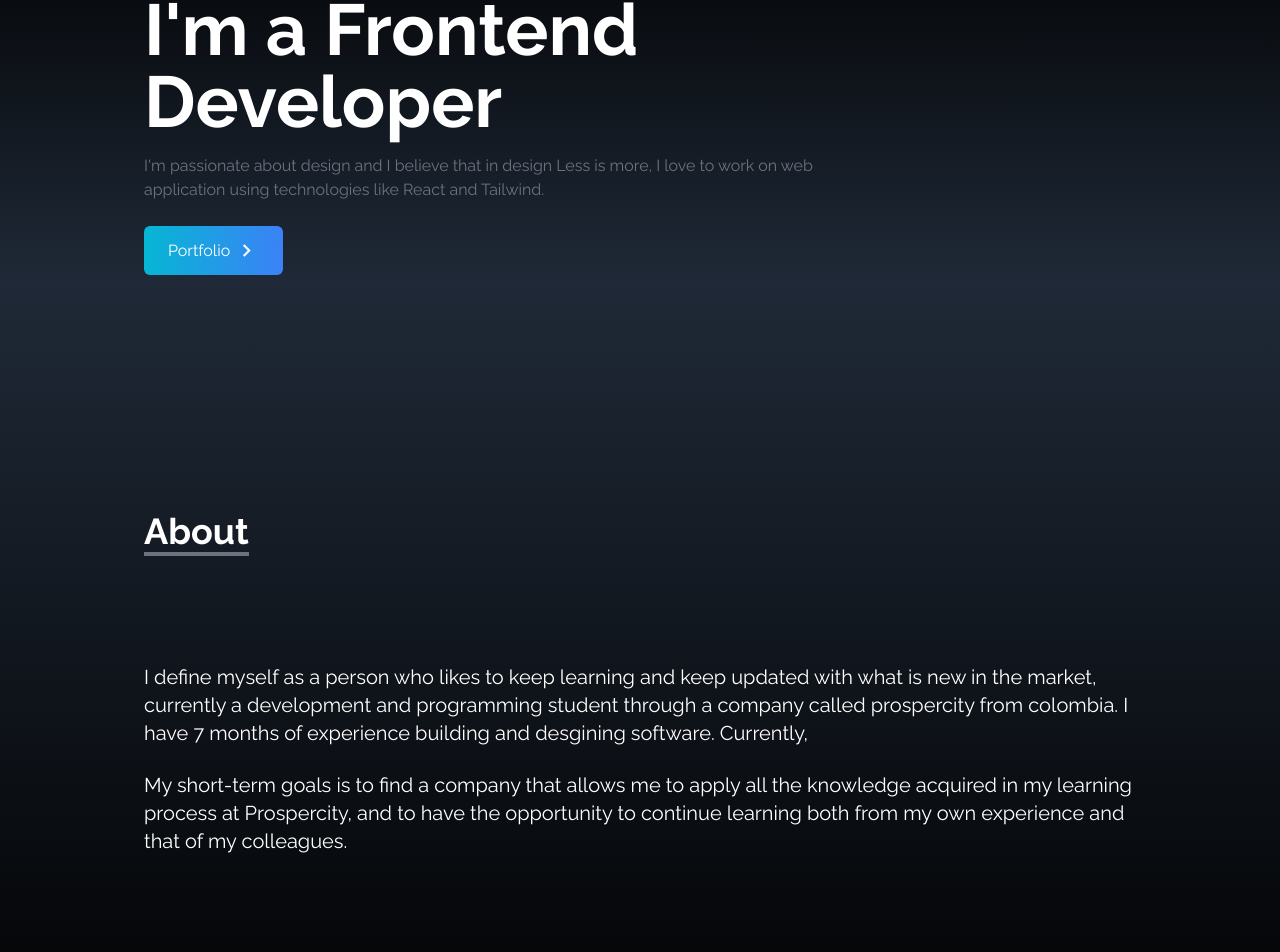
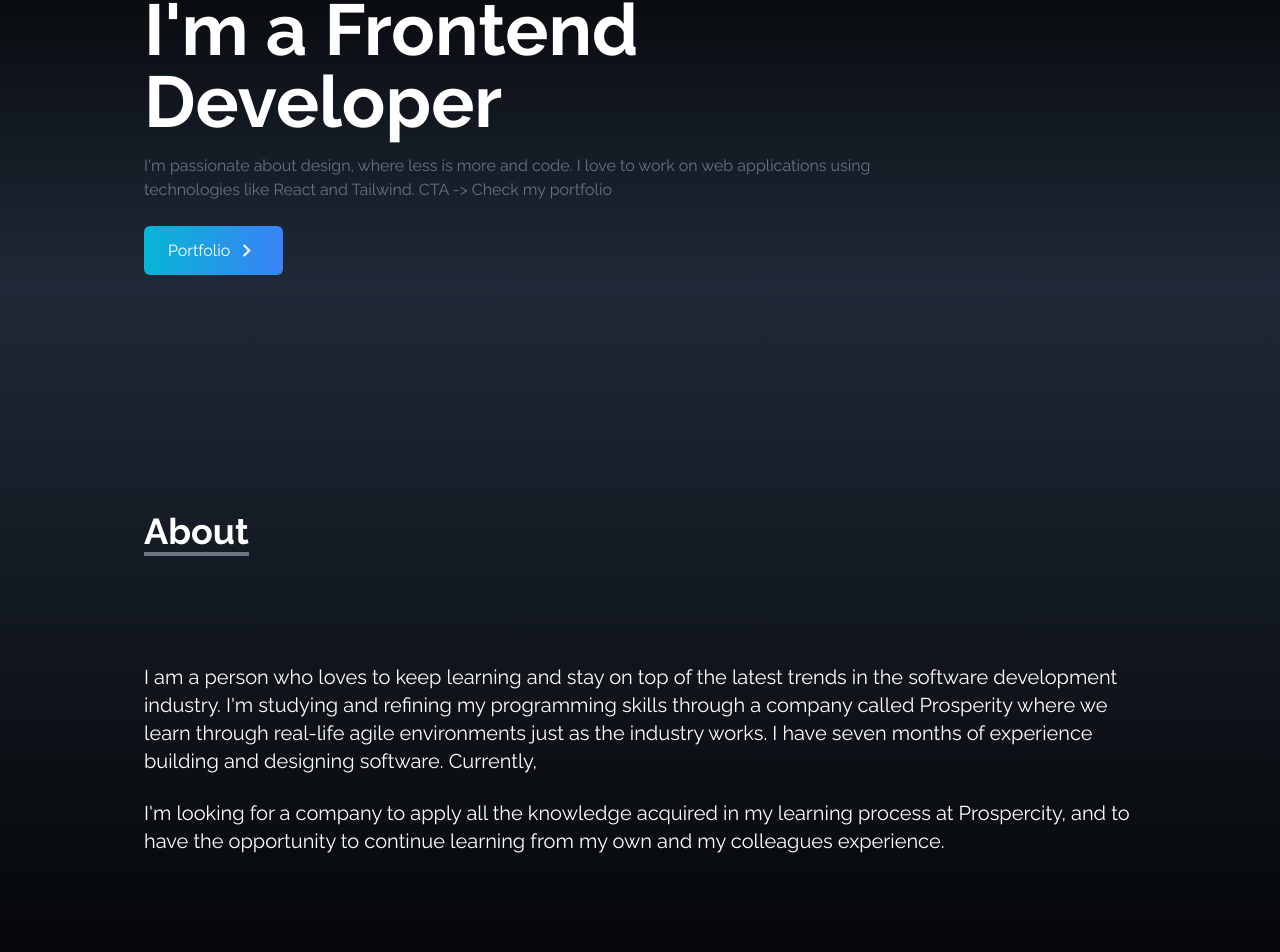
Before and after one commit to haroldjvilla/portfolio, a React (Create React App) app: page / in a window 1280 px wide. Shown: the part 517-1469 px from the top of the page. Built offline with nearby package versions, Linux system fonts and the light colour scheme; the HTML template or start-up script is replaced by a standard one.

Commit message:
Adicione cambios de detalles, hubicación del titulo portfolio, modificacion del text header y about me y validacion del form

```diff
--- a/src/components/About.jsx
+++ b/src/components/About.jsx
@@ -14,20 +14,20 @@ function About() {
         </div>
 
         <p className="text-xl mt-20">
-          I define myself as a person who likes to keep learning and keep
-          updated with what is new in the market, currently a development and
-          programming student through a company called prospercity from
-          colombia. I have 7 months of experience building and desgining
-          software. Currently,
+          I am a person who loves to keep learning and stay on top of the latest
+          trends in the software development industry. I'm studying and refining
+          my programming skills through a company called Prosperity where we
+          learn through real-life agile environments just as the industry works.
+          I have seven months of experience building and designing software.
+          Currently,
         </p>
 
         <br />
 
         <p className="text-xl ">
-          My short-term goals is to find a company that allows me to apply all
-          the knowledge acquired in my learning process at Prospercity, and to
-          have the opportunity to continue learning both from my own experience
-          and that of my colleagues.
+          I'm looking for a company to apply all the knowledge acquired in my
+          learning process at Prospercity, and to have the opportunity to
+          continue learning from my own and my colleagues experience.
         </p>
       </div>
     </div>
--- a/src/components/Contact.jsx
+++ b/src/components/Contact.jsx
@@ -1,6 +1,20 @@
-import React from "react";
+import React, { useState } from "react";
 
 function Contact() {
+  const [name, setName] = useState("");
+  const [email, setEmail] = useState("");
+  const [message, setMessage] = useState("");
+
+  const [error, setError] = useState(false);
+
+  const handleSubmit = (e) => {
+    e.preventDefault();
+    if (name.length == 0 || email.length == 0 || message.length == 0) {
+      setError(true);
+    }
+    console.log(name, email, message);
+  };
+
   return (
     <div
       name="contact"
@@ -8,33 +22,56 @@ function Contact() {
     >
       <div className="flex flex-col p-4 justify-center max-w-screen-lg mx-auto h-full">
         <div className="pb-8">
-          <p className="text-4xl font-bold inline border-b-4 border-gray-500">Contact</p>
+          <p className="text-4xl font-bold inline border-b-4 border-gray-500">
+            Contact
+          </p>
           <p className="py-6">Submit the form below to get in touch with me</p>
         </div>
 
         <div className="flex justify-center items-center">
-          <form action=" https://getform.io/f/f0556a4d-3f94-4b8b-bf01-d791774c4235 "
-          method="POST"
-          className="flex flex-col w-full md:w-1/2">
+          <form
+            onSubmit={handleSubmit}
+            action=" https://getform.io/f/f0556a4d-3f94-4b8b-bf01-d791774c4235 "
+            method="POST"
+            className="flex flex-col w-full md:w-1/2"
+          >
             <input
+              onChange={(e) => setName(e.target.value)}
               type="text"
               name="name"
               placeholder="Enter your name"
               className="p-2 bg-transparent border-2 rounded-md text-white focus:outline-none"
             />
+            {error && name.length <= 0 ? (
+              <label htmlFor="">Your name can't be Empty</label>
+            ) : (
+              ""
+            )}
             <input
+              onChange={(e) => setEmail(e.target.value)}
               type="text"
               name="email"
               placeholder="Enter your Email"
               className="my-4 p-2 bg-transparent border-2 rounded-md text-white focus:outline-none"
             />
+            {error && email.length <= 0 ? (
+              <label htmlFor="">Your Email can't be Empty</label>
+            ) : (
+              ""
+            )}
 
             <textarea
+              onChange={(e) => setMessage(e.target.value)}
               name="message"
               placeholder="Enter your message"
               rows="10"
               className="p-2 bg-transparent border-2 rounded-md text-white focus:outline-none"
             ></textarea>
+            {error && message.length <= 0 ? (
+              <label htmlFor="">Your Message can't be Empty</label>
+            ) : (
+              ""
+            )}
 
             <button className="text-white bg-gradient-to-b from-cyan-500 to-blue-500 px-6 py-3 my-8 mx-auto flex items-center rounded-md hover:scale-110 duration-300">
               let's talk
--- a/src/components/Experience.jsx
+++ b/src/components/Experience.jsx
@@ -57,7 +57,7 @@ function Experience() {
       >
         <div>
           <p className="text-4xl font-bold border-b-4 border-gray-500 p-2 inline">
-            Expirence
+            Experince
           </p>
           <p className="py-6">These are the technologies I've worked with</p>
         </div>
--- a/src/components/Home.jsx
+++ b/src/components/Home.jsx
@@ -15,8 +15,9 @@ function Home() {
             I'm a Frontend Developer
           </h2>
           <p className="text-gray-500 py-4 ">
-            I'm passionate about design and I believe that in design Less is more, I love to work on web application using
-            technologies like React and Tailwind.
+            I'm passionate about design, where less is more and code. I love to
+            work on web applications using technologies like React and Tailwind.
+            CTA -> Check my portfolio
           </p>
 
           <div>
--- a/src/components/Portfolio.jsx
+++ b/src/components/Portfolio.jsx
@@ -29,13 +29,13 @@ function Portfolio() {
       id: 4,
       src: piedrapapeltijera,
       href: "https://haroldjvilla.github.io/piedraPapelTijera/",
-      code: "https://github.com/haroldjvilla/piedraPapelTijera"
+      code: "https://github.com/haroldjvilla/piedraPapelTijera",
     },
     {
       id: 5,
       src: contador,
       href: "https://lucent-begonia-563c96.netlify.app/",
-      code: "https://github.com/haroldjvilla/clicksWithReactJs"
+      code: "https://github.com/haroldjvilla/clicksWithReactJs",
     },
   ];
 
@@ -44,7 +44,7 @@ function Portfolio() {
       name="portfolio"
       className="bg-gradient-to-b from-black to-gray-800 w-full text-white md:h-screen"
     >
-      <div className="max-w-screen-lg p-4 mx-auto flex items-center flex-col justify-center w-full h-full">
+      <div className="max-w-screen-lg p-4 mx-auto flex flex-col justify-center w-full h-full">
         <div className="pb-8">
           <p className="text-4xl font-bold inline border-b-4 border-gray-500">
             Portfolio
```
